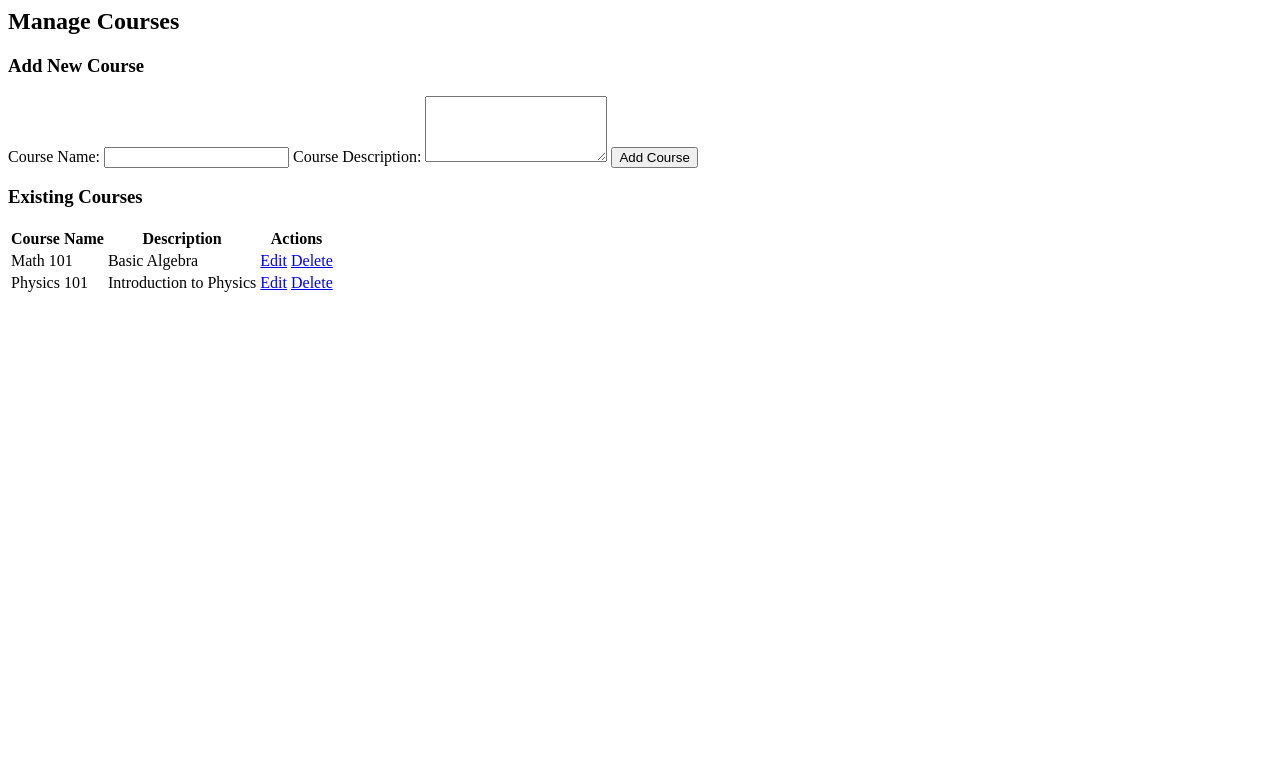
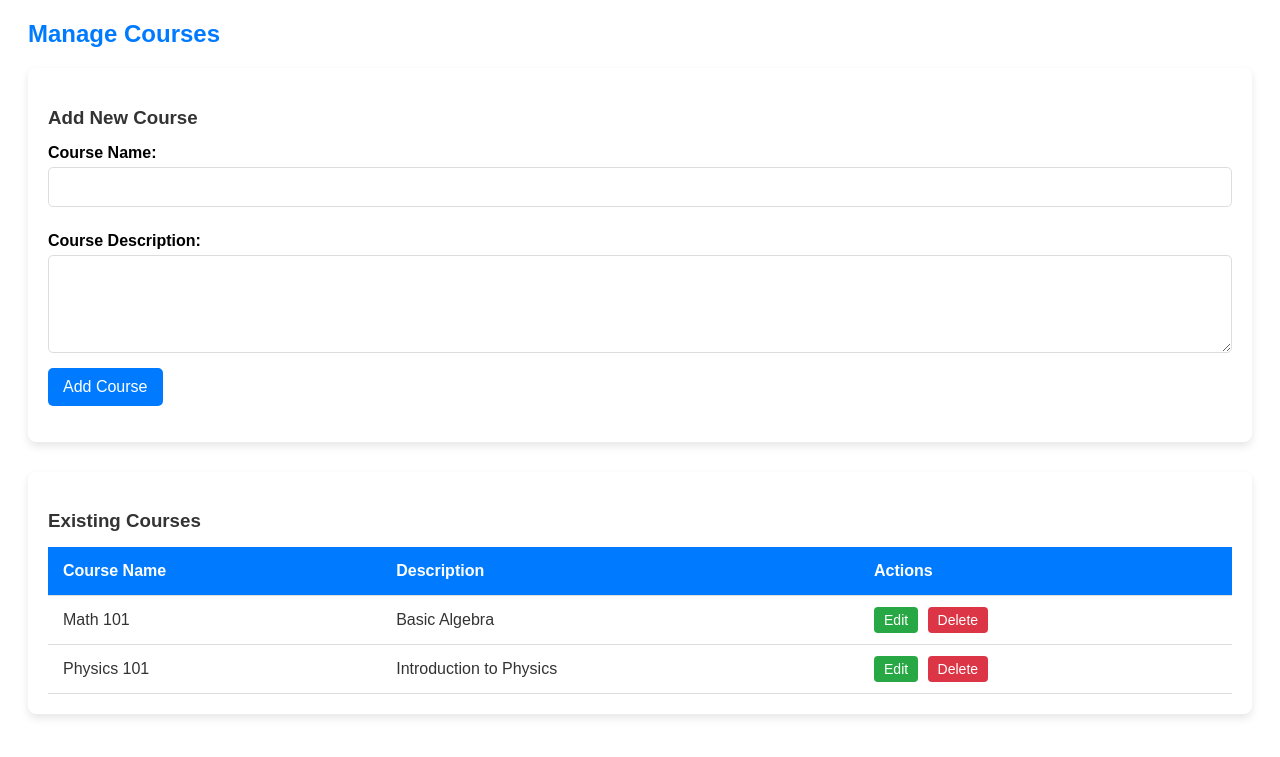
Before and after one commit to KhangNguyen0105/QR-Checkin-System, a PHP site: page /manage-courses.php in a window 1280 px wide. Shown: the top 757 px of the page. Run offline with PHP 8.4, Linux system fonts and the light colour scheme.

Commit message:
Update manage-course page's UI

```diff
--- /dev/null
+++ b/asset/css/manage-courses.css
@@ -0,0 +1,141 @@
+/* General styling for the manage courses section */
+.manage-courses {
+    margin: 20px;
+    font-family: Arial, sans-serif;
+}
+
+.manage-courses h2 {
+    color: #007bff;
+    margin-bottom: 20px;
+}
+
+/* Add Course Form Styling */
+.add-course {
+    background-color: white;
+    padding: 20px;
+    border-radius: 8px;
+    box-shadow: 0 4px 8px rgba(0, 0, 0, 0.1);
+    margin-bottom: 30px;
+}
+
+.add-course h3 {
+    color: #333;
+    margin-bottom: 15px;
+}
+
+.add-course label {
+    display: block;
+    font-weight: bold;
+    margin-top: 10px;
+}
+
+.add-course input[type="text"], .add-course textarea {
+    width: 100%;
+    padding: 10px;
+    margin-top: 5px;
+    margin-bottom: 15px;
+    border: 1px solid #ddd;
+    border-radius: 5px;
+    font-size: 16px;
+}
+
+.add-course button {
+    background-color: #007bff;
+    color: white;
+    padding: 10px 15px;
+    border: none;
+    border-radius: 5px;
+    cursor: pointer;
+    font-size: 16px;
+}
+
+.add-course button:hover {
+    background-color: #0056b3;
+}
+
+/* Course List Styling */
+.course-list {
+    background-color: white;
+    padding: 20px;
+    border-radius: 8px;
+    box-shadow: 0 4px 8px rgba(0, 0, 0, 0.1);
+}
+
+.course-list h3 {
+    color: #333;
+    margin-bottom: 15px;
+}
+
+/* Table styling */
+.course-list table {
+    width: 100%;
+    border-collapse: collapse;
+}
+
+.course-list table th, .course-list table td {
+    padding: 15px;
+    text-align: left;
+    border-bottom: 1px solid #ddd;
+}
+
+.course-list table th {
+    background-color: #007bff;
+    color: white;
+}
+
+.course-list table td {
+    color: #333;
+}
+
+.course-list table tr:hover {
+    background-color: #f1f1f1;
+}
+
+/* Action buttons (Edit, Delete) */
+.course-list .edit-btn, .course-list .delete-btn {
+    text-decoration: none;
+    padding: 5px 10px;
+    border-radius: 4px;
+    color: white;
+    font-size: 14px;
+    margin-right: 5px;
+}
+
+.course-list .edit-btn {
+    background-color: #28a745;
+}
+
+.course-list .edit-btn:hover {
+    background-color: #218838;
+}
+
+.course-list .delete-btn {
+    background-color: #dc3545;
+}
+
+.course-list .delete-btn:hover {
+    background-color: #c82333;
+}
+
+/* Responsive adjustments */
+@media (max-width: 768px) {
+    .manage-courses {
+        margin: 10px;
+    }
+
+    .add-course, .course-list {
+        padding: 15px;
+    }
+
+    .add-course input[type="text"], .add-course textarea {
+        font-size: 14px;
+    }
+
+    .course-list table th, .course-list table td {
+        padding: 10px;
+    }
+
+    .course-list .edit-btn, .course-list .delete-btn {
+        font-size: 12px;
+    }
+}
--- a/manage-courses.php
+++ b/manage-courses.php
@@ -1,3 +1,7 @@
+<head>
+    <link rel="stylesheet" href="asset/css/manage-courses.css">
+</head>
+
 <div class="manage-courses">
     <h2>Manage Courses</h2>
 
```
Also changed, not shown: teacher_dashboard.php (+5 -7 lines).
